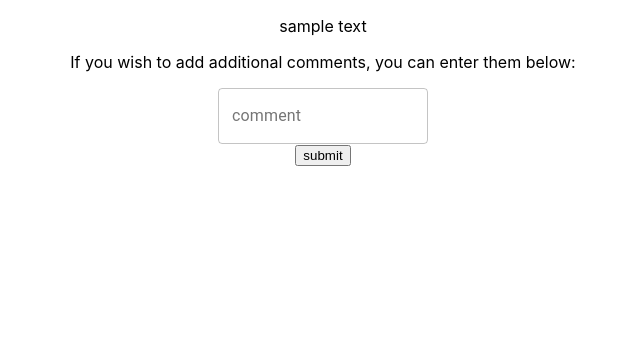
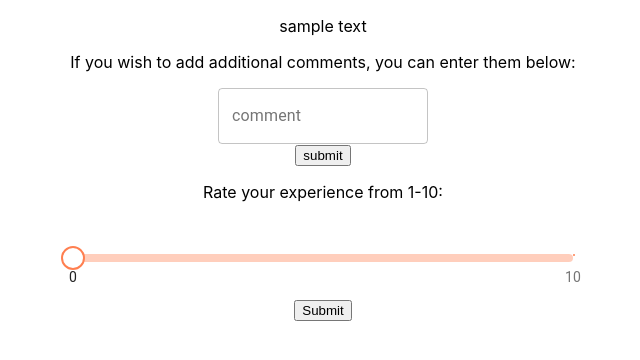
Before and after one commit to fjjes/project3-Hive, a React (Create React App) app in the folder client/: page / in a window 1280 px wide. Shown: the top 360 px of the page, without its empty margins (317-957 px from the left). Built offline with nearby package versions, Linux system fonts and the light colour scheme.

Commit message:
Added Slider

```diff
--- a/client/src/components/Form.js
+++ b/client/src/components/Form.js
@@ -1,15 +1,17 @@
-import React from 'react'
-import Narrative from './questiontypes/Narrative';
-import Comment from './questiontypes/Comment';
-import SelectInput from './questiontypes/SelectInput';
+import React from "react";
+import Narrative from "./questiontypes/Narrative";
+import Comment from "./questiontypes/Comment";
+import SelectInput from "./questiontypes/SelectInput";
+import Slider from "./questiontypes/Slider";
 
- const Form = () => {
-    return (
-        <div>
-           <Narrative/>
-           <Comment/>
-           <SelectInput />
-        </div>
-    )
-}
-export default  Form;
+const Form = () => {
+  return (
+    <div>
+      <Narrative />
+      <Comment />
+      <SelectInput />
+      <Slider />
+    </div>
+  );
+};
+export default Form;
--- /dev/null
+++ b/client/src/components/questiontypes/Slider.js
@@ -0,0 +1,85 @@
+import React, { useState } from "react";
+import Slider from "@material-ui/core/Slider";
+import { withStyles, makeStyles } from "@material-ui/core/styles";
+
+const PrettoSlider = withStyles({
+  root: {
+    color: "#ff7f50",
+    height: 8,
+  },
+  thumb: {
+    height: 24,
+    width: 24,
+    backgroundColor: "#fff",
+    border: "2px solid currentColor",
+    marginTop: -8,
+    marginLeft: -12,
+    "&:focus, &:hover, &$active": {
+      boxShadow: "inherit",
+    },
+  },
+  active: {},
+  valueLabel: {
+    left: "calc(-50% + 4px)",
+  },
+  track: {
+    height: 8,
+    borderRadius: 4,
+  },
+  rail: {
+    height: 8,
+    borderRadius: 4,
+  },
+})(Slider);
+
+const marks = [
+  {
+    value: 0,
+    label: "0",
+  },
+  {
+    value: 10,
+    label: "10",
+  },
+];
+
+function SliderQuestion() {
+  const [slider, setSlider] = useState();
+
+  const handleChange = (e) => {
+    setSlider(e.target.value);
+  };
+
+  const handleSubmit = () => {
+    console.log("slider", slider);
+    setSlider(); //inout clears out when clicked on submit
+  };
+
+  return (
+    <div>
+      <p>Rate your experience from 1-10:</p>
+      <PrettoSlider
+        style={{ width: 500, marginTop: 23 }}
+        valueLabelDisplay="auto"
+        aria-label="pretto slider"
+        defaultValue={0}
+        step={1}
+        marks
+        min={0}
+        max={10}
+        marks={marks}
+        onChange={handleChange}
+        value={slider} //undefined
+        // type="reset"
+        // placeholder="slide"
+      />
+      <div>
+        <button onClick={handleSubmit} type="submit">
+          Submit
+        </button>
+      </div>
+    </div>
+  );
+}
+
+export default SliderQuestion;
```
Also changed, not shown: client/src/App.js (+3 -4 lines), client/src/components/questiontypes/Comment.js (+4 -4 lines).
